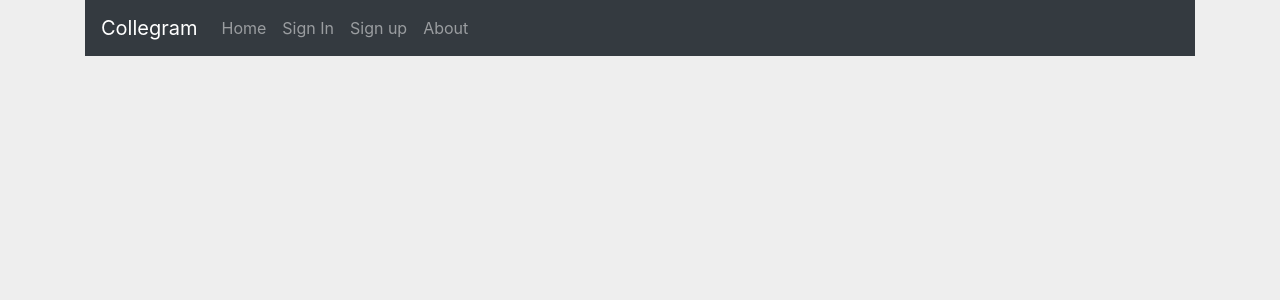
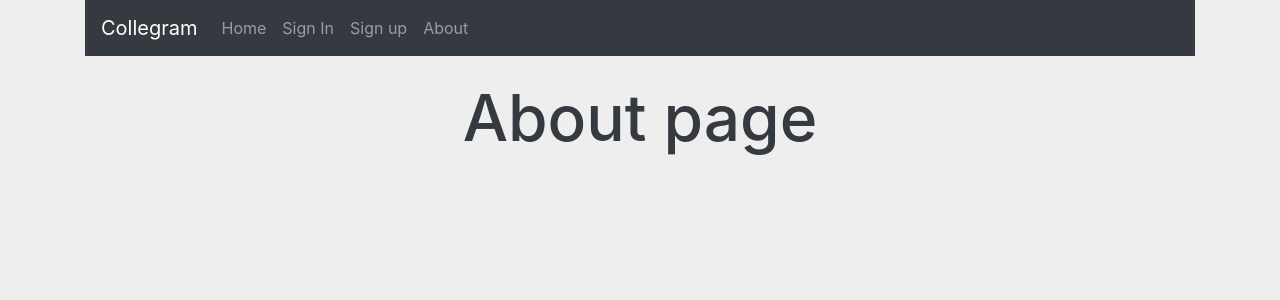
Before and after one commit to davinhster/collegram, a React (Create React App) app: page /about in a window 1280 px wide. Shown: the top 300 px of the page. Built offline with nearby package versions, Linux system fonts and the light colour scheme.

Commit message:
Created a hotfix for the about page

```diff
--- a/src/App.js
+++ b/src/App.js
@@ -7,6 +7,7 @@
 import Signup from './components/pages/signup'
 import Home from './components/pages/Home/home'
 import Navbar from './components/navbar'
+import About from './components/pages/about'
 
 
 function App() {
@@ -22,6 +23,7 @@
       <Route path="/signin" component={Login} />
       <Route path="/signup" component={Signup} />
       <Route path="/home" component={Home} />
+      <Route path ="/about" component= {About} />
 
       </div>
       </Router>
```
Also changed, not shown: src/components/pages/about.jsx (+11 -2 lines).
